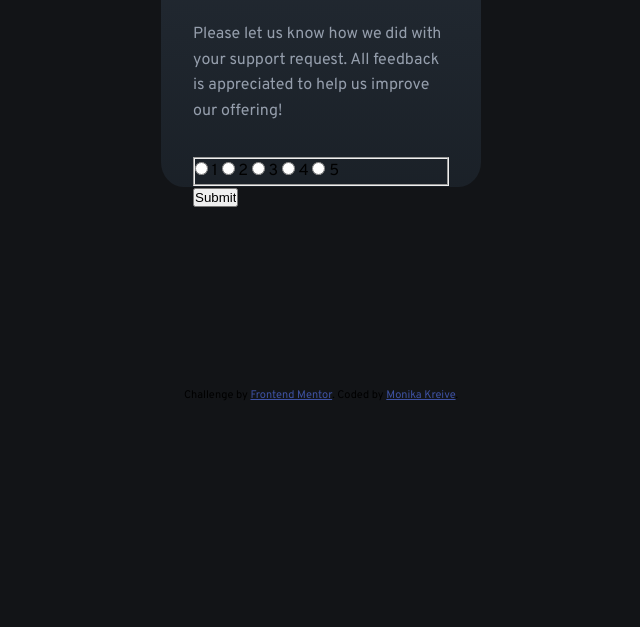
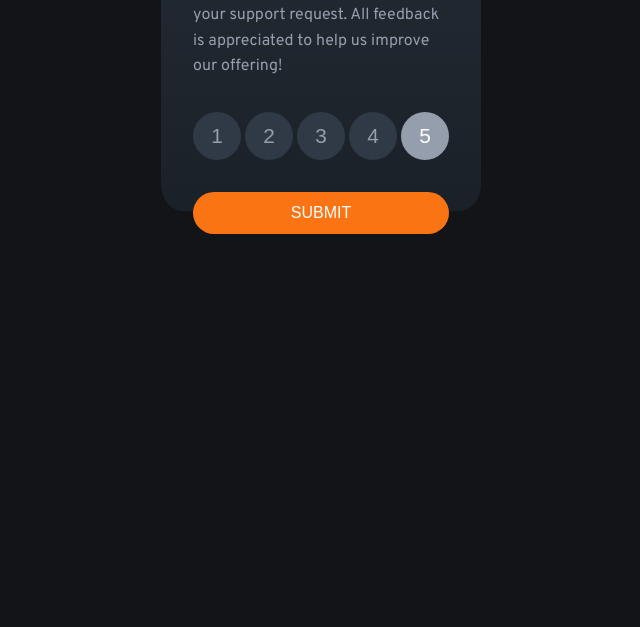
Before and after one commit to mkreive/interactiveRatingComponent, a plain HTML site: page index.html in a window 1280 px wide. Shown: the part 373-1000 px from the top of the page, without its empty margins (319-959 px from the left). Drawn offline with Linux system fonts and the light colour scheme.

Commit message:
styling done

```diff
--- a/index.html
+++ b/index.html
@@ -25,59 +25,20 @@
     <body>
         <div class="review">
             <span class="star">&#9733</span>
-            <h1 class="review__title">How did we do?</h1>
+            <h2 class="review__title">How did we do?</h2>
 
             <p class="review__text">
                 Please let us know how we did with your support request. All
                 feedback is appreciated to help us improve our offering!
             </p>
-            <form class="review__form" action="/reviews/" method="POST">
-                <fieldset>
-                    <div class="review__rating">
-                        <input
-                            type="radio"
-                            id="1"
-                            name="rating"
-                            value="1"
-                            required
-                        />
-                        <label for="1" aria-label="1">1</label>
-                        <input
-                            type="radio"
-                            id="2"
-                            name="rating"
-                            value="2"
-                            required
-                        />
-                        <label for="2" aria-label="2">2</label>
-                        <input
-                            type="radio"
-                            id="3"
-                            name="rating"
-                            value="3"
-                            required
-                        />
-                        <label for="3" aria-label="3">3</label>
-                        <input
-                            type="radio"
-                            id="4"
-                            name="rating"
-                            value="4"
-                            required
-                        />
-                        <label for="4" aria-label="4">4</label>
-                        <input
-                            type="radio"
-                            id="5"
-                            name="rating"
-                            value="5"
-                            required
-                        />
-                        <label for="5" aria-label="5">5</label>
-                    </div>
-                </fieldset>
-                <input class="review__button" type="submit" value="Submit" />
-            </form>
+            <div class="review__buttons">
+              <button class="review__button "id="1">1</button>
+              <button class="review__button"id="2">2</button>
+              <button class="review__button"id="3">3</button>
+              <button class="review__button"id="4">4</button>
+              <button class="review__button selected"id="5">5</button>
+            </div>
+            <button class="review__button-submit" type="submit">Submit</button>
         </div>
 
         <div class="thankyou hidden">
@@ -87,7 +48,7 @@
             rating. If you ever need more support, don’t hesitate to get in
             touch!
         </div>
-
+<!--
         <div class="attribution">
             Challenge by
             <a
@@ -95,6 +56,6 @@
                 target="_blank"
                 >Frontend Mentor</a
             >. Coded by <a href="#">Monika Kreive</a>.
-        </div>
+        </div> -->
     </body>
 </html>
--- a/style.css
+++ b/style.css
@@ -32,8 +32,11 @@ body {
 
 .review,
 .thankyou {
+    position: relative;
+    transition: transform 1s;
+    transform-style: preserve-3d;
     width: 25%;
-    height: 45%;
+    height: 48%;
     margin: 25vh auto;
     padding: 2rem;
     background-image: linear-gradient(
@@ -47,6 +50,8 @@ body {
 }
 
 .star {
+    display: grid;
+    place-items: center;
     color: var(--color-primary-orange);
     background-color: var(--color-neutral-lightly-dark-blue);
     width: 3rem;
@@ -54,18 +59,62 @@ body {
     padding: 0.5rem;
     border-radius: 60%;
     font-size: 130%;
-    text-align: center;
     margin-bottom: 2rem;
 }
 .review__title {
     color: var(--color-neutral-white);
     font-weight: inherit;
-    margin-bottom: 2rem;
 }
 .review__text {
     color: var(--color-neutral-light-grey);
     font-weight: inherit;
     margin-bottom: 2rem;
+}
+
+.review__buttons {
+    display: flex;
+    justify-content: space-between;
+}
+.review__button {
+    background-color: var(--color-neutral-lightly-dark-blue);
+    width: 3rem;
+    height: 3rem;
+    padding: 0.5rem;
+    border-style: none;
+    border-radius: 100%;
+    font-size: 130%;
+    text-align: center;
+    margin-bottom: 2rem;
+    color: var(--color-neutral-light-grey);
+    cursor: pointer;
+}
+.review__button:hover {
+    background-color: var(--color-primary-orange);
+    color: var(--color-neutral-white);
+}
+.review__button.selected {
+    background-color: var(--color-neutral-light-grey);
+    color: var(--color-neutral-white);
+}
+
+.review__button-submit {
+    width: 100%;
+    padding: 1rem;
+    padding-block: 0.75rem;
+    text-transform: uppercase;
+    background-color: var(--color-primary-orange);
+    color: var(--color-neutral-white);
+    border-style: none;
+    border-radius: 2rem;
+    cursor: pointer;
+    text-transform: uppercase;
+    font-size: inherit;
+    margin-bottom: 2rem;
+    position: relative;
+}
+.review__button-submit:hover {
+    background-color: var(--color-neutral-white);
+    color: var(--color-primary-orange);
 }
 
 .hidden {
```
